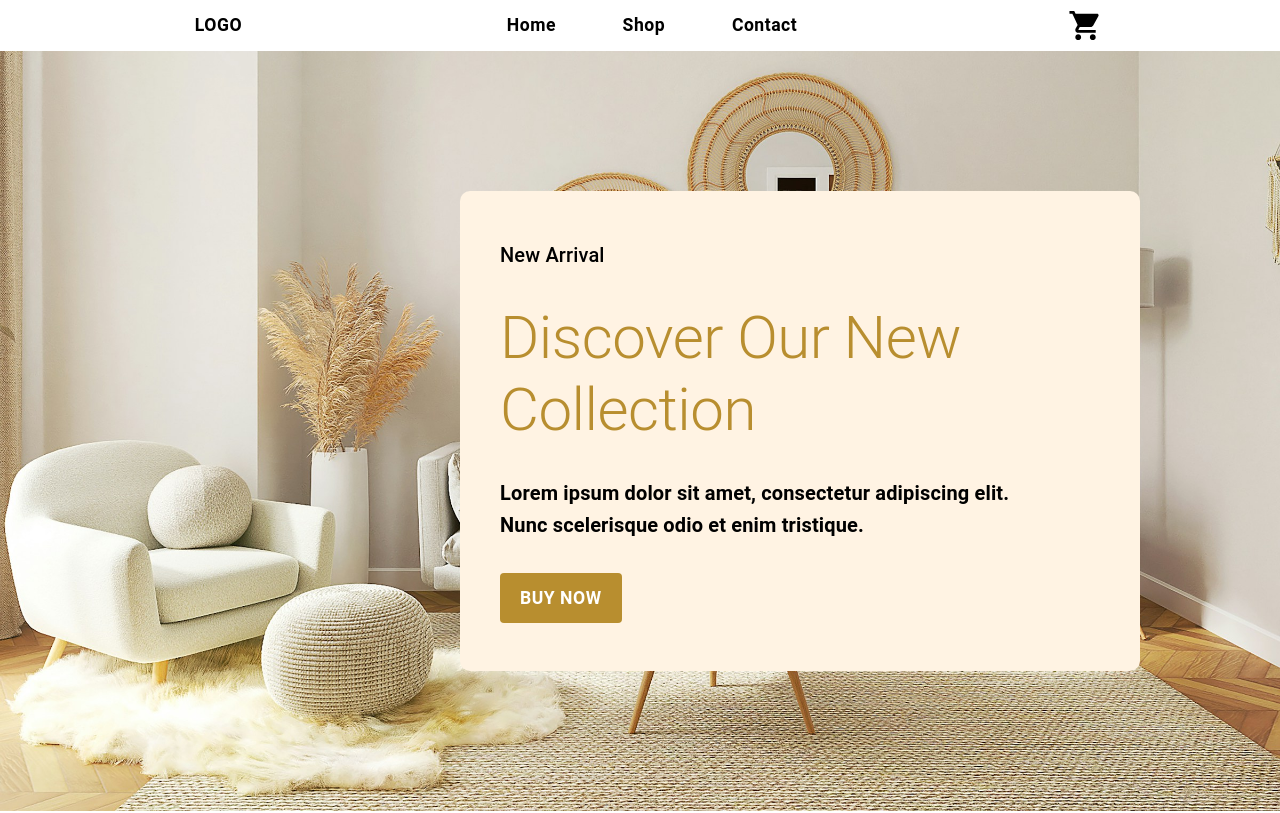
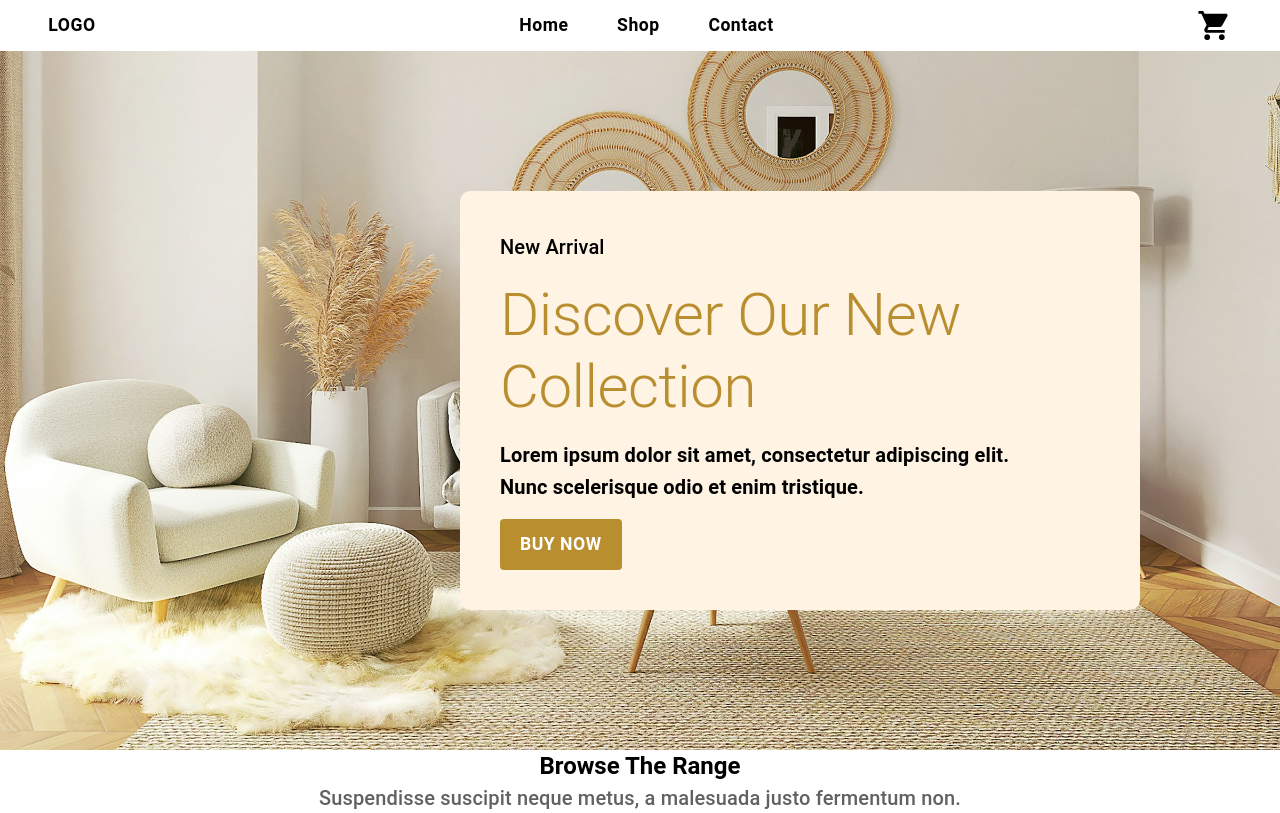
Before and after one commit to Gibsongf/furniture-eCommerce-react-app, a React (Vite) app: page / in a window 1280 px wide. Shown: the top 813 px of the page. Built offline with nearby package versions, Linux system fonts and the light colour scheme.

Commit message:
nav and banner css

```diff
--- a/src/components/Footer.tsx
+++ b/src/components/Footer.tsx
@@ -28,8 +28,7 @@ export const Footer = () => {
             Curabitur ullamcorpe
           </Typography>
           <Typography color="#616161" variant="h6" component="h1">
-                        Nullam dictum felis eu pede mollis pretium. Integer
-                        tincidunt.
+            Nullam dictum felis eu pede mollis pretium. Integer tincidunt.
           </Typography>
         </Box>
         <Box sx={style}>
@@ -41,26 +40,17 @@ export const Footer = () => {
             Links
           </Typography>
           <Link to="/">
-                        <Typography
-                            fontWeight={"bold"}
-                            variant="h6"
-                            component="h1">
+            <Typography fontWeight={"bold"} variant="h6" component="h1">
               Home
             </Typography>
           </Link>
           <Link to="/shop">
-                        <Typography
-                            fontWeight={"bold"}
-                            variant="h6"
-                            component="h1">
+            <Typography fontWeight={"bold"} variant="h6" component="h1">
               Shop
             </Typography>
           </Link>
           <Link to="/contact">
-                        <Typography
-                            fontWeight={"bold"}
-                            variant="h6"
-                            component="h1">
+            <Typography fontWeight={"bold"} variant="h6" component="h1">
               Contact
             </Typography>
           </Link>
@@ -79,7 +69,7 @@ export const Footer = () => {
             </Typography>
           ))}
         </Box>
-                <Box className="col4">Newsletter</Box>
+        {/* <Box className="col4">Newsletter</Box> */}
       </Box>
     </>
   );
--- a/src/components/Home/Banner.tsx
+++ b/src/components/Home/Banner.tsx
@@ -11,8 +11,7 @@ const NewArrival = () => {
         display: "flex",
         flexDirection: "column",
         justifyContent: "space-around",
-        width: "600px",
-        height: "400px",
+        maxWidth: "600px",
         padding: "40px",
         gap: "16px",
         placeSelf: "end",
--- a/src/components/NavBar.tsx
+++ b/src/components/NavBar.tsx
@@ -13,9 +13,9 @@ import { themePaletteColor } from "./Theme";
 const Menu = () => {
   return (
     <Stack
+      gap={"30px"}
       justifyContent={"center"}
       direction="row"
-      spacing={6}
       flexWrap={"wrap"}>
       <Link to="/">
         <Button variant="text">Home</Button>
@@ -33,11 +33,7 @@ const Menu = () => {
 const IconMenu = () => {
   const { iconQuantity } = useContext(ShoppingCartContext);
   return (
-    <Stack
-      direction="row"
-      alignItems={"center"}
-      justifyContent="space-evenly"
-      flexWrap={"wrap"}>
+    <Stack direction="row" alignItems={"center"} flexWrap={"wrap"}>
       <Link to="cart">
         <ThemeProvider theme={themePaletteColor}>
           <IconButton aria-label="shopping-cart">
@@ -51,28 +47,19 @@ const IconMenu = () => {
   );
 };
 export const Nav = () => {
+  const style = {
+    maxWidth: "1200px",
+    margin: "0 auto",
+    display: "flex",
+    justifyContent: "space-between",
+    alignItems: "center",
+  };
   return (
     <ThemeProvider theme={themeNav}>
-      <Box maxWidth={"1200px"} margin={"0 auto"}>
-        <Grid
-          sx={{
-            margin: "0",
-            fontWeight: "bold",
-            "& .MuiGrid-item": { padding: "0" },
-          }}
-          container
-          spacing={3}
-          alignItems={"center"}>
-          <Grid item xs>
-            <Button variant="text">LOGO</Button>
-          </Grid>
-          <Grid item xs={5}>
-            <Menu />
-          </Grid>
-          <Grid item xs>
-            <IconMenu />
-          </Grid>
-        </Grid>
+      <Box sx={style}>
+        <Button variant="text">LOGO</Button>
+        <Menu />
+        <IconMenu />
       </Box>
     </ThemeProvider>
   );
```
Lines whose indentation alone changed are shown as unchanged.
